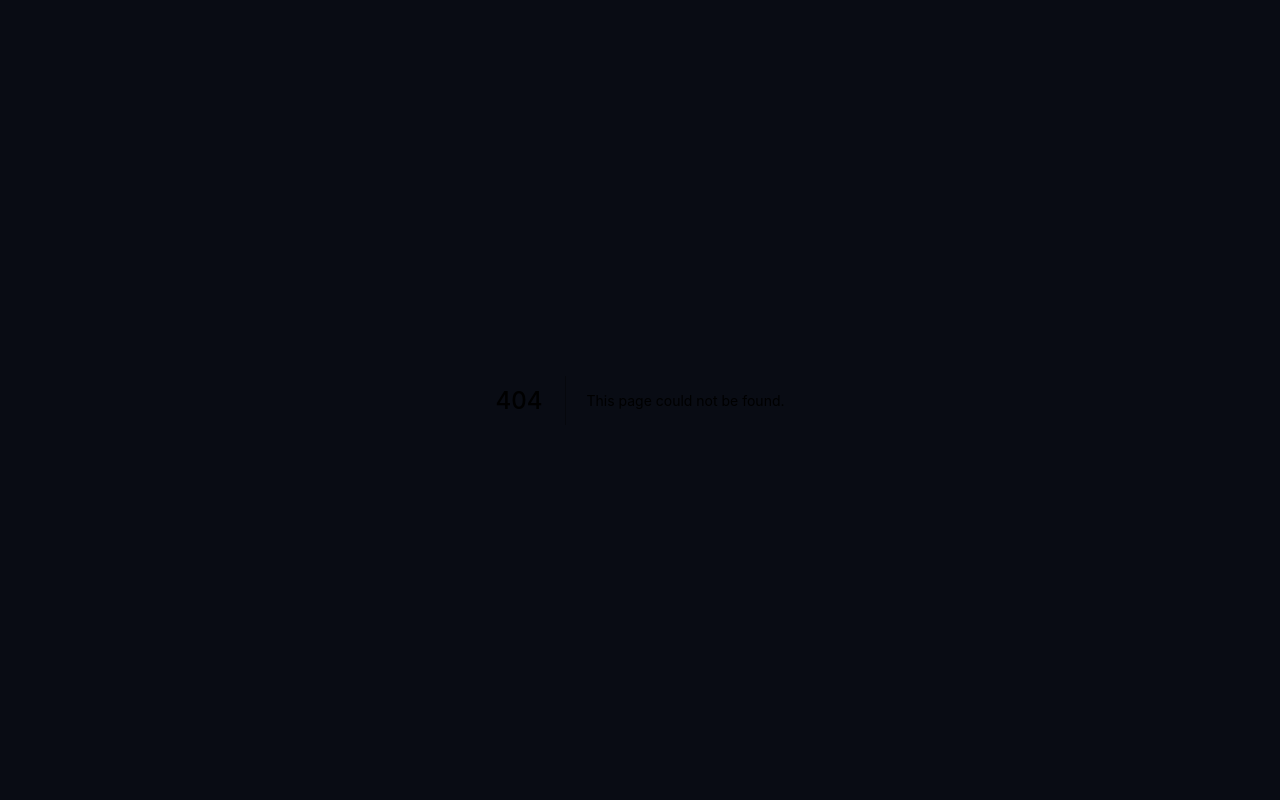
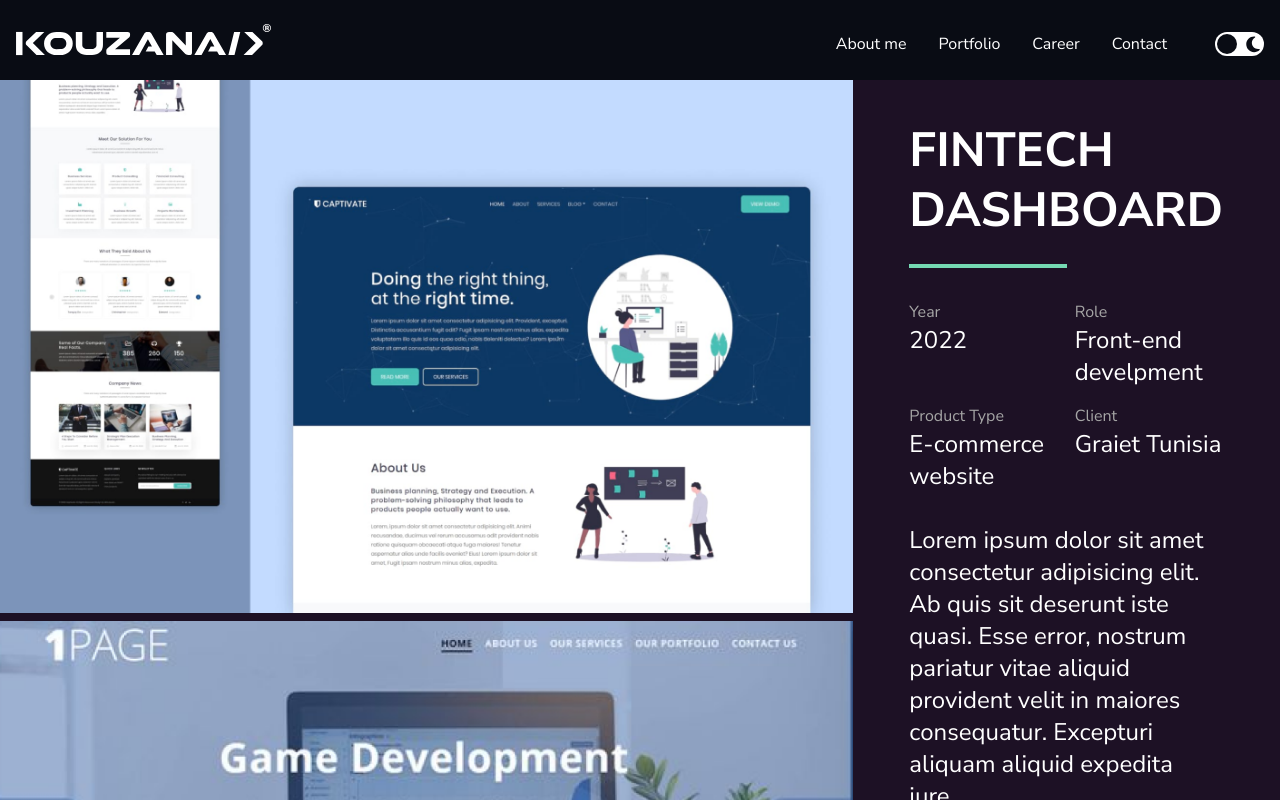
Before and after one commit to KouzanaFedi/fedikouzana, a Next.js app: page /project in a window 1280 px wide. Before the commit this address had no page. Built offline with nearby package versions, Linux system fonts and the light colour scheme.

Commit message:
created project page

```diff
--- a/src/components/layout/Header.tsx
+++ b/src/components/layout/Header.tsx
@@ -66,14 +66,14 @@ const Header = () => {
       >
         <div className="container mx-auto flex justify-between items-center px-4 py-6">
           <Link href={"/"}>
-            <div className="w-40 md:w-64 cursor-pointer hidden dark:block">
-              <Image src={wihteLogo} />
-            </div>
+            <a className="w-40 md:w-64 cursor-pointer hidden dark:block">
+              <Image src={wihteLogo} alt="<KOUZANA/>" />
+            </a>
           </Link>
           <Link href={"/"}>
-            <div className="w-40 md:w-64 cursor-pointer dark:hidden">
-              <Image src={blackLogo} />
-            </div>
+            <a className="w-40 md:w-64 cursor-pointer dark:hidden">
+              <Image src={blackLogo} alt="<KOUZANA/>" />
+            </a>
           </Link>
           <div className="flex items-center gap-12">
             <ul className="hidden items-center gap-8 lg:flex">
--- a/src/components/layout/Layout.tsx
+++ b/src/components/layout/Layout.tsx
@@ -1,50 +1,27 @@
-import useScroll from "@/hooks/useScroll";
-import { isBrowser } from "@/utils";
+import Image from "next/image";
 import React from "react";
-import { FiArrowUp } from "react-icons/fi";
 import Footer from "./Footer";
 import Header from "./Header";
+import DESKTOP_DARK_BG from "~/desktop-dark.png";
+import DESKTOP_LIGHT_BG from "~/desktop-light.png";
 
 type Props = {
   children?: React.ReactNode;
 };
 
 const Layout = ({ children }: Props) => {
-  const SCROLL_THREASH_HOLD = 150;
-  const [showBackToTop, setShowBackToTop] = React.useState<boolean>(false);
-  const scroll = useScroll();
-
-  React.useEffect(() => {
-    if (scroll >= SCROLL_THREASH_HOLD) {
-      setShowBackToTop(true);
-    } else {
-      setShowBackToTop(false);
-    }
-  }, [scroll]);
-
   return (
     <>
       <Header />
+      <div className="absolute top-0 md:-top-80 md:-right-40 z-0 right-0 overflow-hidden select-none">
+        <div className="hidden dark:block">
+          <Image src={DESKTOP_DARK_BG} alt="bg-mesh" />
+        </div>
+        <div className="dark:hidden">
+          <Image className="dark:hidden" src={DESKTOP_LIGHT_BG} alt="bg-mesh" />
+        </div>
+      </div>
       {children}
-      <div
-        id="back-to-top"
-        className={`cursor-pointer z-50 fixed bottom-4 md:bottom-8 bg-fk-darkGray transition-transform p-4 rounded-full -right-24 ${
-          showBackToTop ? "-translate-x-28 md:-translate-x-32" : ""
-        } shadow-md group`}
-        onClick={() => {
-          if (isBrowser) {
-            window.scrollTo({
-              top: 0,
-              behavior: "smooth",
-            });
-          }
-        }}
-      >
-        <FiArrowUp
-          className="group-hover:animate-fk-bounce-animation text-fk-white"
-          size={24}
-        />
-      </div>
       <Footer />
     </>
   );
--- a/src/components/projects/ProjectPreview.tsx
+++ b/src/components/projects/ProjectPreview.tsx
@@ -3,7 +3,13 @@ import Link from "next/link";
 import React from "react";
 import { FiArrowRight } from "react-icons/fi";
 
-const ProjectPreview = ({ img }: { img: string }) => {
+type Props = {
+  img: string;
+  heading?: "h2" | "h3";
+};
+
+const ProjectPreview = ({ img, heading = "h3" }: Props) => {
+  const Heading = heading;
   const [hover, setHover] = React.useState(false);
   const rootRef = React.useRef<HTMLDivElement>();
   const bounds = React.useRef<DOMRect>();
@@ -83,10 +89,10 @@ const ProjectPreview = ({ img }: { img: string }) => {
           setHover(false);
         }}
       >
-        <h3 className="font-black md:text-2xl text-sm uppercase text-fk-black-blue dark:text-fk-white ">
+        <Heading className="font-black md:text-2xl text-sm uppercase text-fk-black-blue dark:text-fk-white ">
           Personal <br />
           Porftolio
-        </h3>
+        </Heading>
         <div className="py-0.5 bg-fk-green w-full" />
         <span className="text-fk-white-lighter text-xs md:text-sm">01</span>
         <Link href={"#"}>
--- a/src/pages/_app.tsx
+++ b/src/pages/_app.tsx
@@ -1,11 +1,18 @@
 import Cursor from "@/components/Cursor";
+import useScroll from "@/hooks/useScroll";
 import { isTouchScreen, KEYS, THEMES } from "@/utils";
+import { isBrowser } from "framer-motion";
 import { AppProps } from "next/app";
 import React from "react";
+import { FiArrowUp } from "react-icons/fi";
 import "../styles/globals.css";
 
 function MyApp({ Component, pageProps }: AppProps) {
+  const SCROLL_THREASH_HOLD = 150;
+
   const [display, setDisplay] = React.useState(false);
+  const [showBackToTop, setShowBackToTop] = React.useState<boolean>(false);
+  const scroll = useScroll();
 
   React.useEffect(() => {
     setDisplay(true);
@@ -21,10 +28,37 @@ function MyApp({ Component, pageProps }: AppProps) {
     }
   }, []);
 
+  React.useEffect(() => {
+    if (scroll >= SCROLL_THREASH_HOLD) {
+      setShowBackToTop(true);
+    } else {
+      setShowBackToTop(false);
+    }
+  }, [scroll]);
+
   return (
     <div className="bg-fk-bg-light dark:bg-fk-gray transition-colors duration-100 ease-linear">
       <Component {...pageProps} />
       {display && !isTouchScreen && <Cursor />}
+      <div
+        id="back-to-top"
+        className={`cursor-pointer z-20 fixed bottom-4 md:bottom-8 bg-fk-darkGray transition-transform p-4 rounded-full -right-24 ${
+          showBackToTop ? "-translate-x-28 md:-translate-x-32" : ""
+        } shadow-md group`}
+        onClick={() => {
+          if (isBrowser) {
+            window.scrollTo({
+              top: 0,
+              behavior: "smooth",
+            });
+          }
+        }}
+      >
+        <FiArrowUp
+          className="group-hover:animate-fk-bounce-animation text-fk-white"
+          size={24}
+        />
+      </div>
     </div>
   );
 }
--- a/src/pages/index.tsx
+++ b/src/pages/index.tsx
@@ -16,21 +16,11 @@ import MagneticButton from "@/components/buttons/MagneticButton";
 import InforCard from "@/components/InfoCard";
 import HeroTextAnimation from "@/components/HeroTextAnimation";
 import TimeLineSection from "@/components/timeline/TimeLineSection";
-import DESKTOP_DARK_BG from "~/desktop-dark.png";
-import DESKTOP_LIGHT_BG from "~/desktop-light.png";
 
 export default function Home() {
   return (
     <>
       <Layout>
-        <div className="absolute top-0 md:-top-80 md:-right-40 z-0 right-0 overflow-hidden select-none">
-          <div className="hidden dark:block">
-            <Image src={DESKTOP_DARK_BG} />
-          </div>
-          <div className="dark:hidden">
-            <Image className="dark:hidden" src={DESKTOP_LIGHT_BG} />
-          </div>
-        </div>
         <section id="about-me" className="pt-20 relative">
           <div className="container px-4 mx-auto overflow-x-clip flex items-center mt-14 md:mt-28 md:mb-36 relative md:overflow-visible">
             <div className="w-full space-y-3 md:space-y-6">
@@ -112,7 +102,11 @@ export default function Home() {
                 "/project-3.png",
                 "/project-4.png",
               ].map((img, index) => (
-                <ProjectPreview key={index} img={img} />
+                <Link href={"/project"}>
+                  <a>
+                    <ProjectPreview key={index} img={img} />
+                  </a>
+                </Link>
               ))}
             </div>
             <div className="flex justify-center items-center">
--- /dev/null
+++ b/src/pages/project.tsx
@@ -0,0 +1,61 @@
+import MagneticButton from "@/components/buttons/MagneticButton";
+import Header from "@/components/layout/Header";
+
+const Project = () => {
+  const screenShots = [
+    "/captivate1.png",
+    "/captivate2.png",
+    "/captivate2.png",
+    "/captivate2.png",
+  ];
+  return (
+    <>
+      <Header />
+      <div className="min-h-screen pt-20 flex flex-col lg:flex-row-reverse lg:overflow-hidden">
+        <div className="lg:max-h-[calc(100vh-80px)] min-h-[calc(100vh-80px)] h-full w-full lg:w-4/12 bg-fk-white dark:bg-fk-black-blue lg:overflow-y-auto px-14 py-10">
+          <h1 className="font-black text-fk-gray dark:text-fk-white text-5xl uppercase leading-tight after:h-1 after:w-1/2 after:bg-fk-green after:block after:my-6">
+            Fintech dashboard
+          </h1>
+          <div className="grid grid-cols-2 gap-4 pt-2">
+            <div className="text-fk-gray dark:text-fk-white">
+              <div className="text-fk-white-lighter">Year</div>
+              <div className="text-2xl">2022</div>
+            </div>
+            <div className="text-fk-gray dark:text-fk-white">
+              <div className="text-fk-white-lighter">Role</div>
+              <div className="text-2xl">Front-end develpment</div>
+            </div>
+            <div className="text-fk-gray dark:text-fk-white">
+              <div className="text-fk-white-lighter">Product Type</div>
+              <div className="text-2xl">E-commerce website</div>
+            </div>
+            <div className="text-fk-gray dark:text-fk-white">
+              <div className="text-fk-white-lighter">Client</div>
+              <div className="text-2xl">Graiet Tunisia</div>
+            </div>
+          </div>
+          <p className="text-fk-gray dark:text-fk-white text-2xl mt-8">
+            Lorem ipsum dolor sit amet consectetur adipisicing elit. Ab quis sit
+            deserunt iste quasi. Esse error, nostrum pariatur vitae aliquid
+            provident velit in maiores consequatur. Excepturi aliquam aliquid
+            expedita iure.
+          </p>
+          <div className="mt-8 w-fit">
+            <MagneticButton>
+              <div className="flex justify-center items-center gap-4 px-10 py-4">
+                <span className="group-hover:z-30">View site</span>
+              </div>
+            </MagneticButton>
+          </div>
+        </div>
+        <div className="w-full lg:w-8/12 min-h-[calc(100vh-80px)] lg:min-h-full lg:max-h-[calc(100vh-80px)] h-full flex flex-col gap-y-2 bg-fk-white dark:bg-fk-black-blue lg:overflow-y-auto">
+          {screenShots.map((sc, index) => (
+            <img key={index} src={sc} />
+          ))}
+        </div>
+      </div>
+    </>
+  );
+};
+
+export default Project;
--- a/src/pages/projects.tsx
+++ b/src/pages/projects.tsx
@@ -5,10 +5,10 @@ const Projects = () => {
   return (
     <Layout>
       <section id="projects" className="md:pt-24 pt-12 p-4">
-        <div className="container mx-auto gap-y-12 mt-24">
-          <h2 className="text-fk-black-blue dark:text-fk-white text-4xl md:text-5xl font-bold text-center">
+        <div className="container relative mx-auto gap-y-12 mt-24">
+          <h1 className="text-fk-black-blue dark:text-fk-white text-4xl md:text-5xl font-bold text-center">
             Projects
-          </h2>
+          </h1>
           <div className="mx-auto grid max-w-7xl grid-cols-1 gap-28 mt-20 mb-28 md:grid-cols-2 px-8">
             {[
               "/project-1.png",
@@ -24,7 +24,7 @@ const Projects = () => {
               "/project-3.png",
               "/project-4.png",
             ].map((img, index) => (
-              <ProjectPreview key={index} img={img} />
+              <ProjectPreview heading="h2" key={index} img={img} />
             ))}
           </div>
         </div>
```
Also changed, not shown: public/captivate1.png (added), public/captivate2.png (added).
